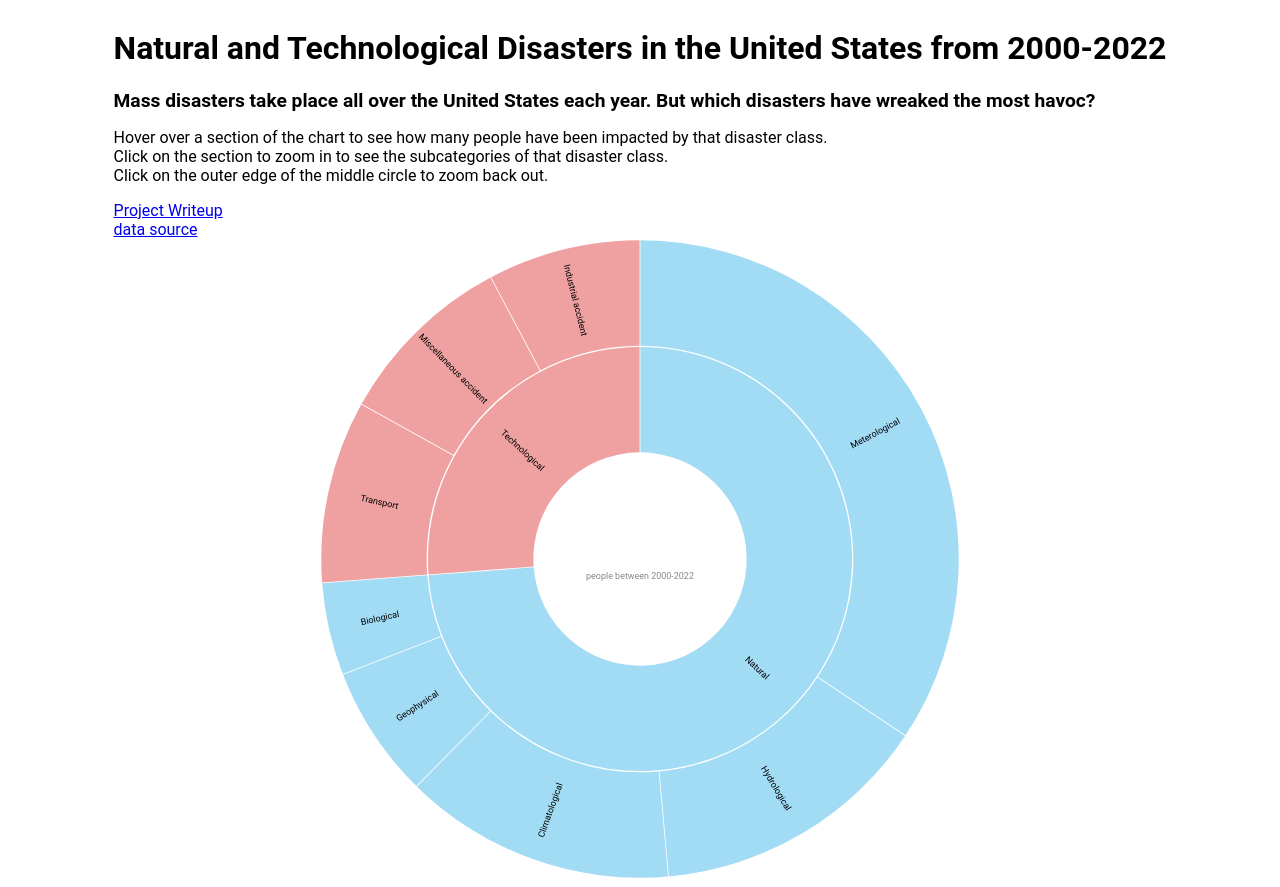
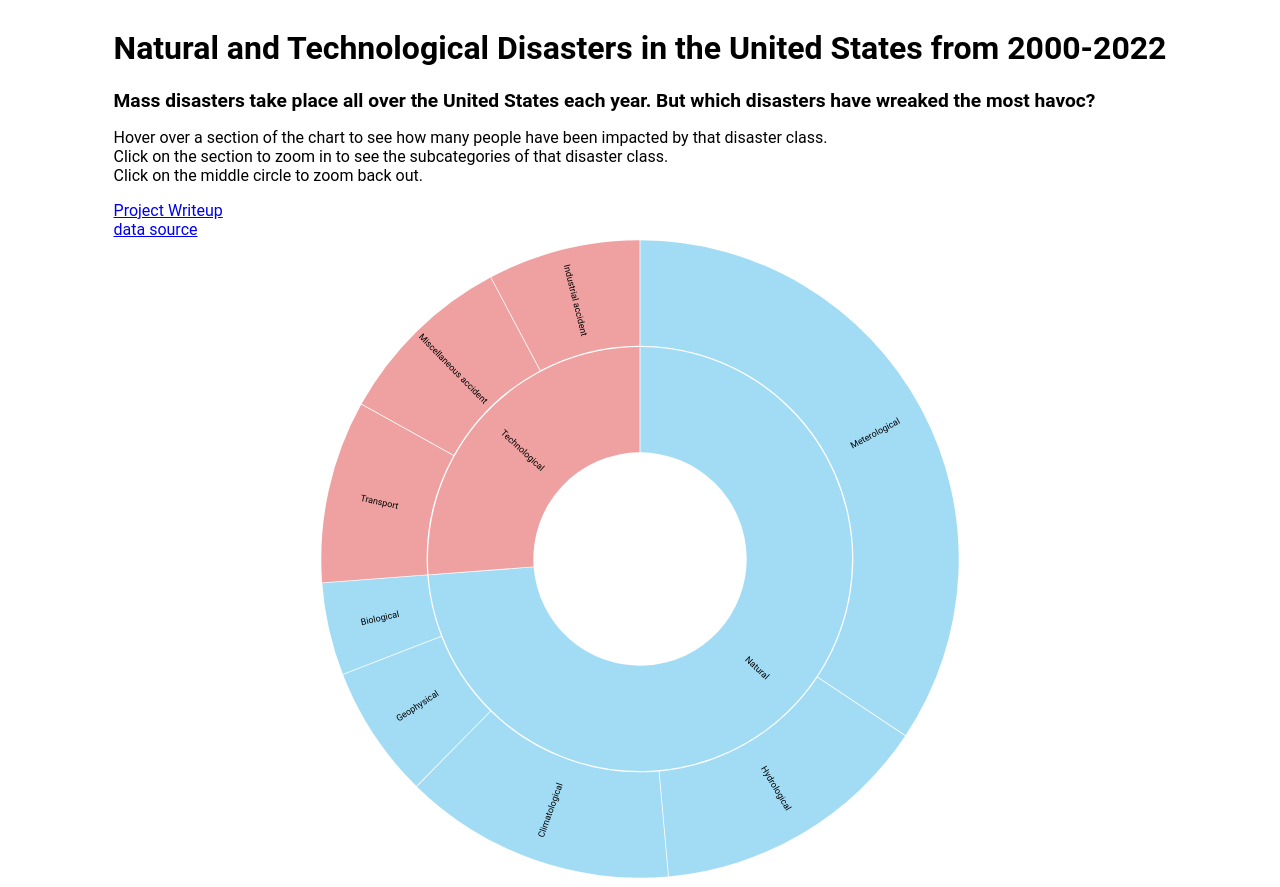
Before and after one commit to EdwardNew/DisastersVisualization, a SvelteKit app: page / in a window 1280 px wide. Built offline with nearby package versions, Linux system fonts and the light colour scheme.

Commit message:
fixed back circle

```diff
--- a/src/App.svelte
+++ b/src/App.svelte
@@ -320,6 +320,8 @@
         .attr("text-anchor", "middle")
         .attr("fill", "#888");
 
+        hoverLabel.style("opacity", 0);
+
 
         hoverLabel
         .append("tspan")
@@ -371,11 +373,13 @@
 
         hoverLabel.transition()
             .duration(200)
+            .style("display", "block")
             .style("opacity", .9);
         })
         .on("mouseout", function(d) {
         hoverLabel.transition()
             .duration(500)
+            .style("display", "none")
             .style("opacity", 0);
         });
 
@@ -386,7 +390,7 @@
   <main>
       <h1>Natural and Technological Disasters in the United States from 2000-2022</h1>
       <h2>Mass disasters take place all over the United States each year. But which disasters have wreaked the most havoc?</h2>
-      <p>Hover over a section of the chart to see how many people have been impacted by that disaster class. <br/> Click on the section to zoom in to see the subcategories of that disaster class. <br/> Click on the outer edge of the middle circle to zoom back out.</p>
+      <p>Hover over a section of the chart to see how many people have been impacted by that disaster class. <br/> Click on the section to zoom in to see the subcategories of that disaster class. <br/> Click on the middle circle to zoom back out.</p>
       <a style="display: block;" href="https://docs.google.com/document/d/14R24_BvlbdtmUr3W0oudUZBbygMLJDj7ozOOGtSPFz4/edit?usp=sharing" target="_blank">Project Writeup</a>
       <a href="https://www.emdat.be/" target="_blank">data source</a>
   </main>
```
